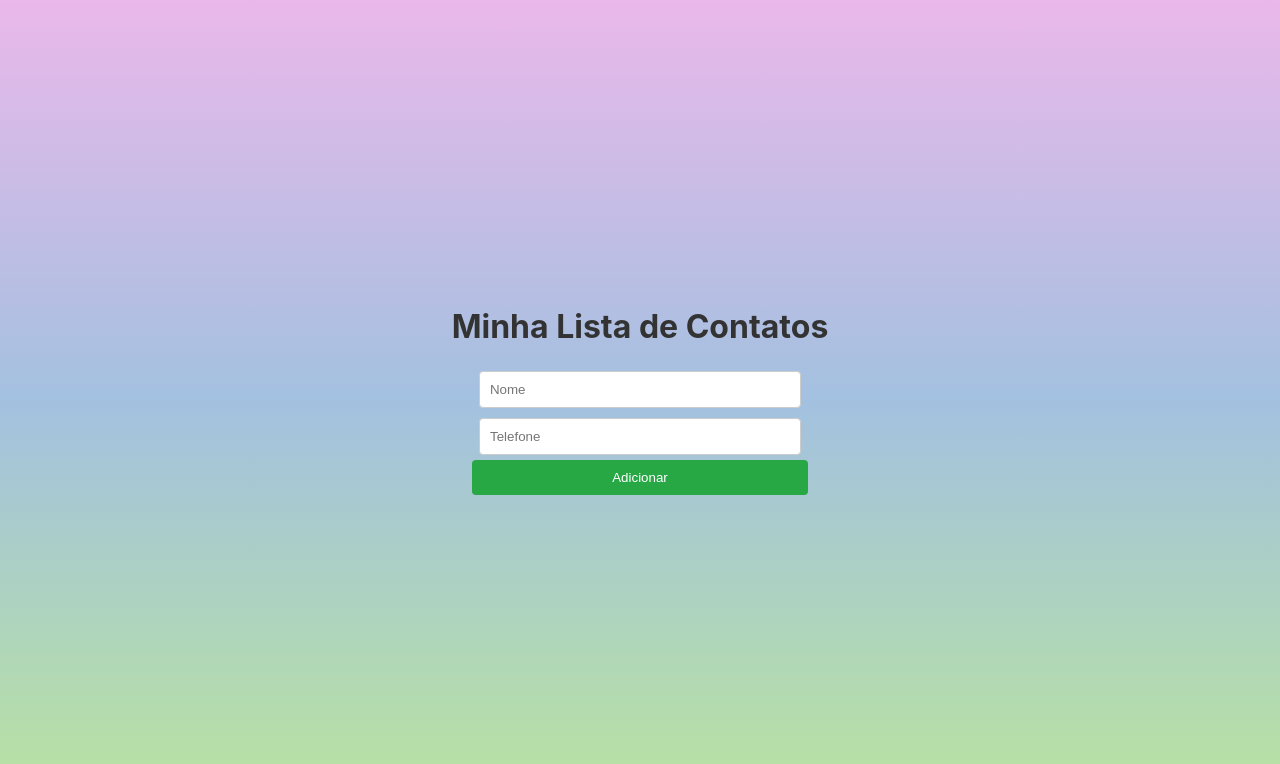
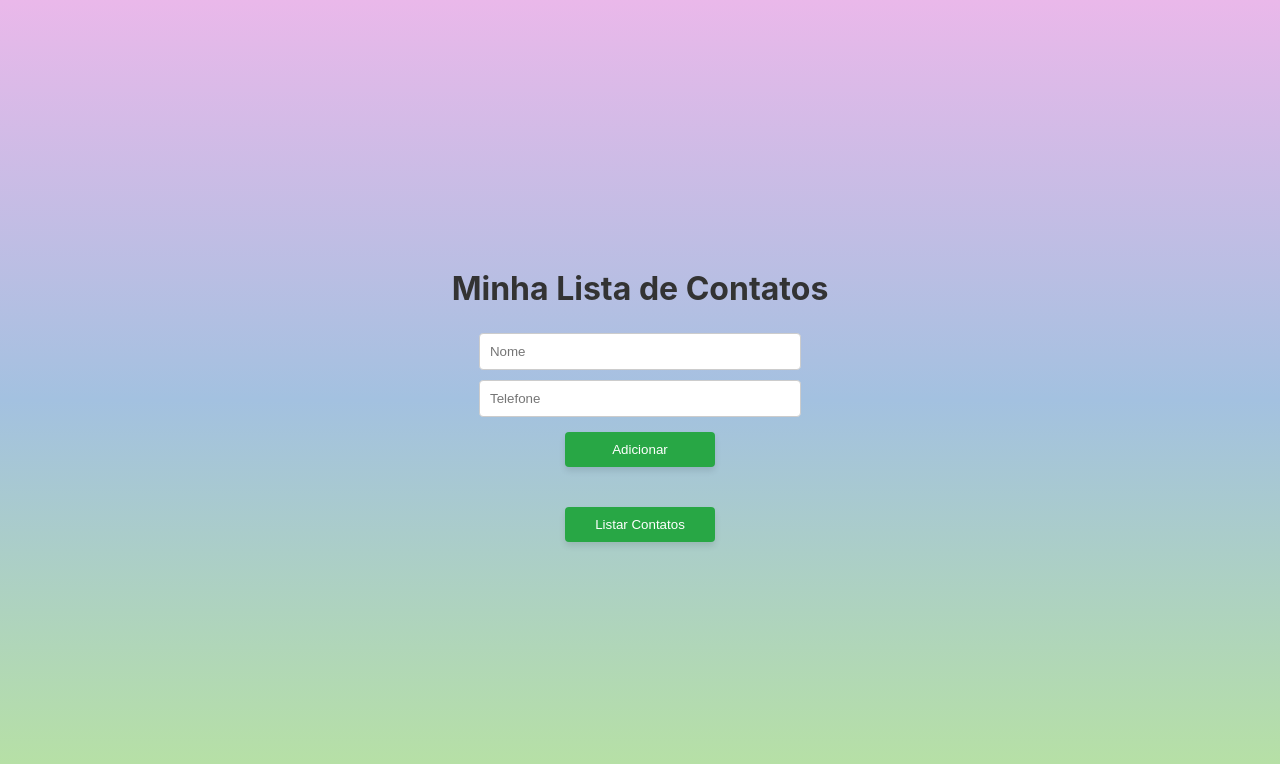
Before and after one commit to machado-gabys/Lista-De-Contatos, a React (Create React App) app: page / in a window 1280 px wide. Shown: the top 764 px of the page. Built offline with nearby package versions, Linux system fonts and the light colour scheme.

Commit message:
ajuste na persistência de dados e validação de dados

```diff
--- a/package.json
+++ b/package.json
@@ -12,6 +12,7 @@
     "@types/react-dom": "^18.3.1",
     "react": "^18.3.1",
     "react-dom": "^18.3.1",
+    "react-router-dom": "^6.27.0",
     "react-scripts": "^5.0.1",
     "typescript": "^4.9.5",
     "uuid": "^11.0.0",
--- a/src/App.tsx
+++ b/src/App.tsx
@@ -1,8 +1,9 @@
 // src/App.tsx
 import { useEffect, useState } from 'react';
+import { Link, Route, BrowserRouter as Router, Routes } from 'react-router-dom';
 import FormularioContato from './components/FormularioContato';
-import ListaContatos from './components/ListaContato';
 import { ContatoProps } from './components/interfaces/IContato';
+import ListaContatosPage from './paginas/ListaContatosPag';
 import './styles/App.css';
 
 function App() {
@@ -12,30 +13,30 @@ function App() {
   useEffect(() => {
     const contatosSalvos = localStorage.getItem('contatos');
     if (contatosSalvos) {
-      setContatos(JSON.parse(contatosSalvos));
+      try {
+        const parsedContatos = JSON.parse(contatosSalvos);
+        setContatos(parsedContatos);
+      } catch (error) {
+        console.error("Erro ao carregar contatos do localStorage:", error);
+      }
     }
   }, []);
 
-  useEffect(() => {
-    localStorage.setItem('contatos', JSON.stringify(contatos));
-  }, [contatos]);
-
   const adicionarContato = (contato: ContatoProps) => {
-    setContatos(prevContatos => [...prevContatos, contato]);
+    const novosContatos = [...contatos, contato];
+    setContatos(novosContatos);
+    localStorage.setItem('contatos', JSON.stringify(novosContatos)); // Atualiza o localStorage
   };
 
   const editarContato = (contatoAtualizado: ContatoProps) => {
-    setContatos(prevContatos =>
-      prevContatos.map(c => (c.id === contatoAtualizado.id ? contatoAtualizado : c))
-    );
+    const novosContatos = contatos.map(c => (c.id === contatoAtualizado.id ? contatoAtualizado : c));
+    setContatos(novosContatos);
+    localStorage.setItem('contatos', JSON.stringify(novosContatos)); // Atualiza o localStorage
     setContatoAtual(null);
   };
 
-  const removerContato = (id: string) => {
-    setContatos(prevContatos => prevContatos.filter(c => c.id !== id));
-  };
-
   return (
+    <Router>
       <div className="App">
         <header className="App-header">
           <h1>Minha Lista de Contatos</h1>
@@ -44,13 +45,19 @@ function App() {
             onAdicionar={adicionarContato}
             onEditar={editarContato}
           />
-        <ListaContatos
-          contatos={contatos}
-          onEditar={setContatoAtual}
-          onRemover={removerContato}
-        />
+          {/* Contêiner para centralizar o botão de listar */}
+          <div className="lista-button-container">
+            <Link to="/lista">
+              <button>Listar Contatos</button>
+            </Link>
+          </div>
         </header>
+        <Routes>
+          <Route path="/" element={<div />} />
+          <Route path="/lista" element={<ListaContatosPage />} />
+        </Routes>
       </div>
+    </Router>
   );
 }
 
--- /dev/null
+++ b/src/paginas/ListaContatosPag.tsx
@@ -0,0 +1,35 @@
+// src/pages/ListaContatosPag.tsx
+import React, { useEffect, useState } from 'react';
+import ListaContatos from '../components/ListaContato';
+import { ContatoProps } from '../components/interfaces/IContato';
+
+const ListaContatosPag: React.FC = () => {
+  const [contatos, setContatos] = useState<ContatoProps[]>([]);
+
+  useEffect(() => {
+    const contatosSalvos = localStorage.getItem('contatos');
+    if (contatosSalvos) {
+      try {
+        const parsedContatos = JSON.parse(contatosSalvos);
+        setContatos(parsedContatos);
+      } catch (error) {
+        console.error("Erro ao carregar contatos do localStorage:", error);
+      }
+    }
+  }, []);
+
+  const removerContato = (id: string) => {
+    const novosContatos = contatos.filter(c => c.id !== id);
+    setContatos(novosContatos);
+    localStorage.setItem('contatos', JSON.stringify(novosContatos)); // Atualiza o localStorage
+  };
+
+  return (
+    <div>
+      <h1>Lista de Contatos</h1>
+      <ListaContatos contatos={contatos} onEditar={() => {}} onRemover={removerContato} />
+    </div>
+  );
+};
+
+export default ListaContatosPag;
--- a/src/styles/App.css
+++ b/src/styles/App.css
@@ -4,6 +4,7 @@ body {
   margin: 0;
   height: 100vh;
   background: linear-gradient(to bottom, #EAB8EA, #A3C1E0, #B8E3A0);
+  font-family: Arial, sans-serif; /* Fonte mais suave */
 }
 
 .App {
@@ -17,7 +18,9 @@ body {
 h1 {
   color: #333;
   margin-bottom: 20px;
+  font-size: 2em; /* Tamanho da fonte aumentado */
 }
+
 form {
   display: flex;
   flex-direction: column;
@@ -40,16 +43,21 @@ button {
   border: none;
   border-radius: 4px;
   cursor: pointer;
-  width: 100%;
+  width: 150px; /* Largura reduzida */
+  margin: 10px 0; /* Espaçamento acima e abaixo */
+  box-shadow: 0 4px 6px rgba(0, 0, 0, 0.1); /* Sombra suave */
+  transition: background-color 0.3s, transform 0.2s; /* Transições suaves */
 }
 
 button:hover {
   background-color: #218838;
+  transform: translateY(-2px); /* Eleva o botão ao passar o mouse */
 }
 
 ul {
   list-style-type: none;
   padding: 0;
+  margin: 20px 0; /* Espaçamento acima e abaixo da lista */
 }
 
 li {
@@ -64,3 +72,17 @@ li span {
   flex-grow: 1;
   margin-right: 10px;
 }
+
+/* src/styles/App.css */
+.erro {
+  color: red;
+  font-size: 0.8em;
+}
+
+/* Centralizar o botão de listar */
+.lista-button-container {
+  display: flex;
+  justify-content: center; /* Centraliza horizontalmente */
+  width: 100%; /* Largura total do contêiner */
+  margin-top: 10px; /* Margem superior */
+}
```
Also changed, not shown: 1 other file (tests, documents, lock files or other folders). Lines whose indentation alone changed are shown as unchanged.
